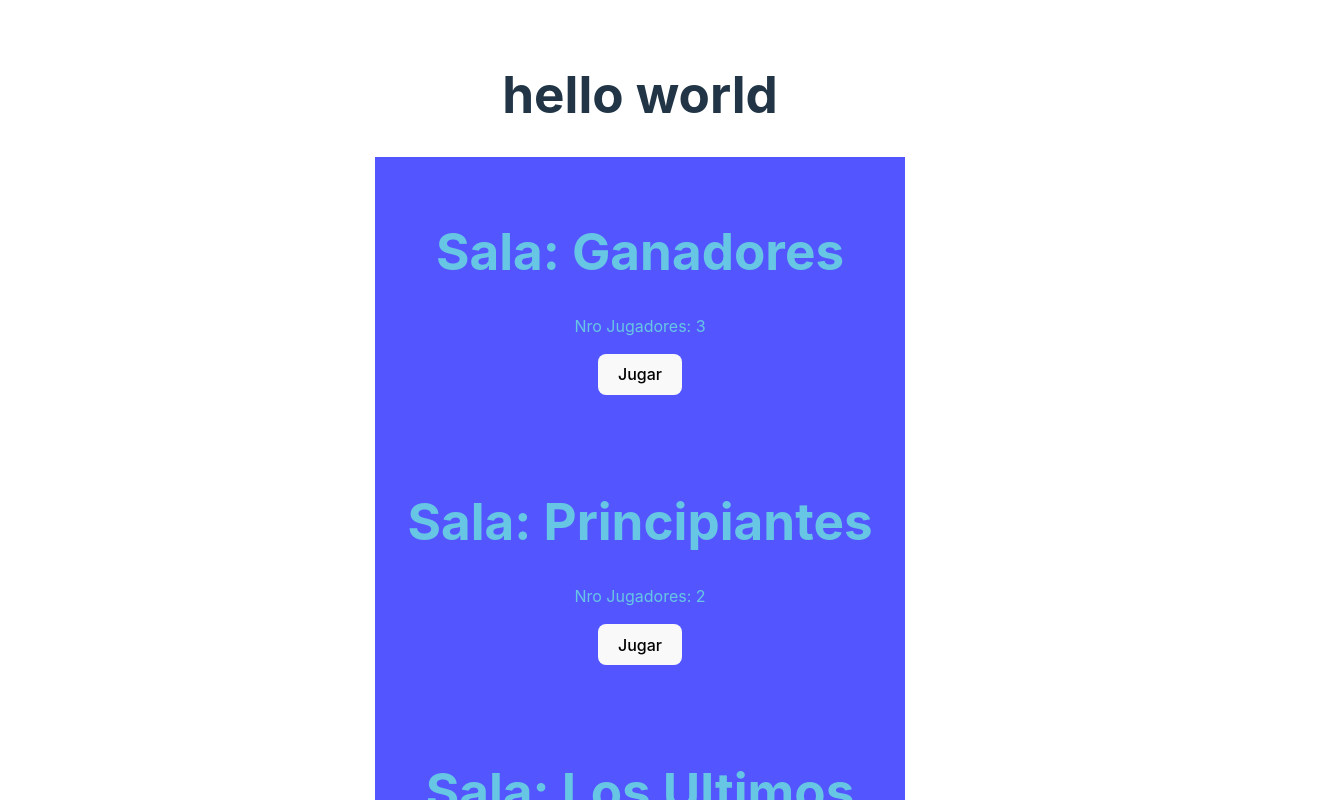
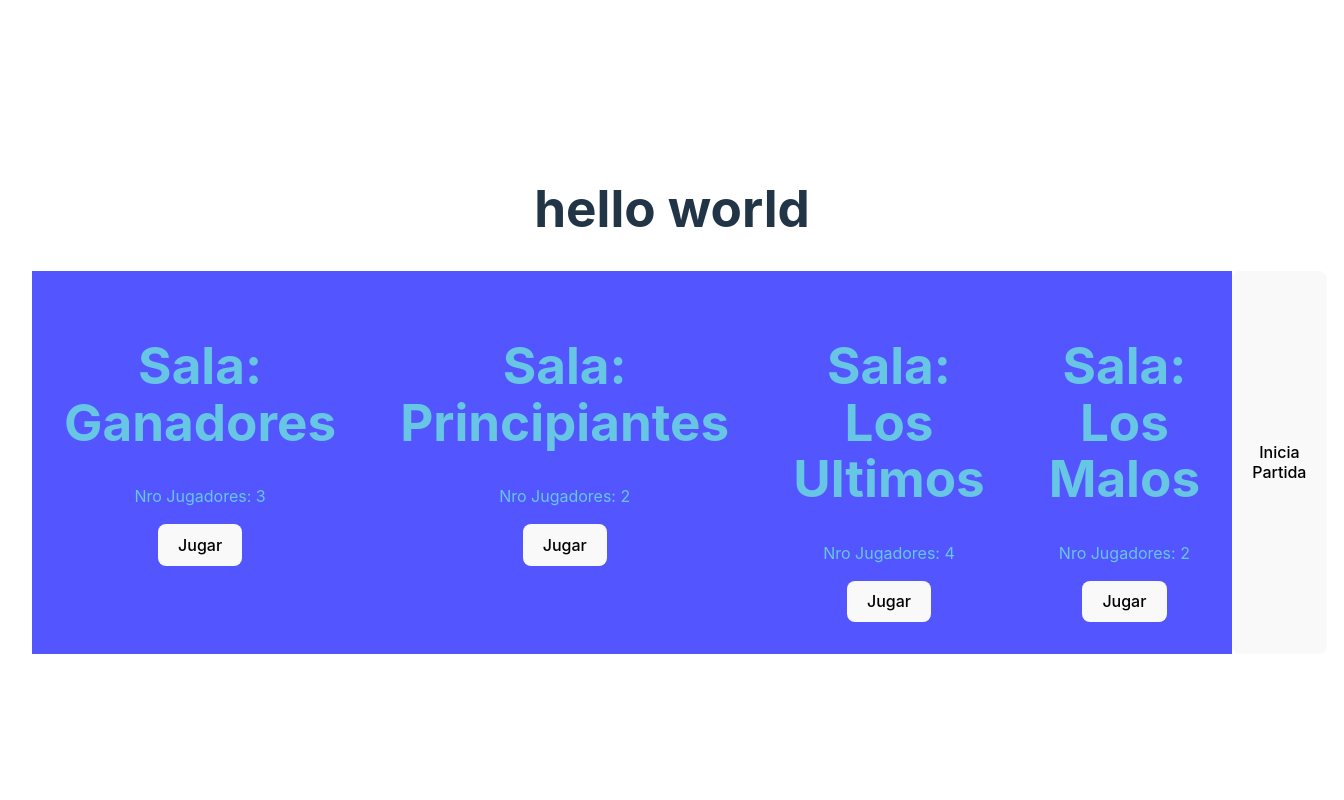
Before and after one commit to DevPioneers2024/DevQuiz-Front, a React (Vite) app: page / in a window 1280 px wide. Shown: the top 800 px of the page, 1344 px wide, since content can reach past the window. Built offline with nearby package versions, Linux system fonts and the light colour scheme.

Commit message:
add card in App

```diff
--- a/src/App.sass
+++ b/src/App.sass
@@ -25,3 +25,6 @@
 
 .read-the-docs
   color: #888
+
+.container
+  display: flex
```
